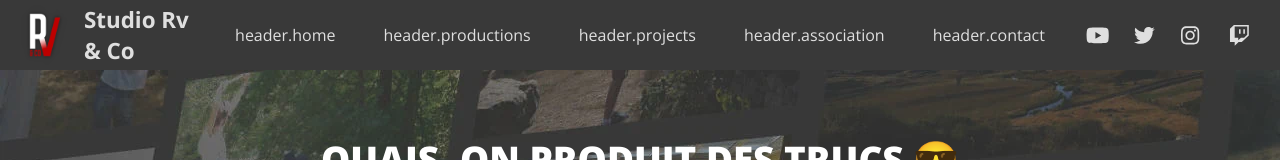
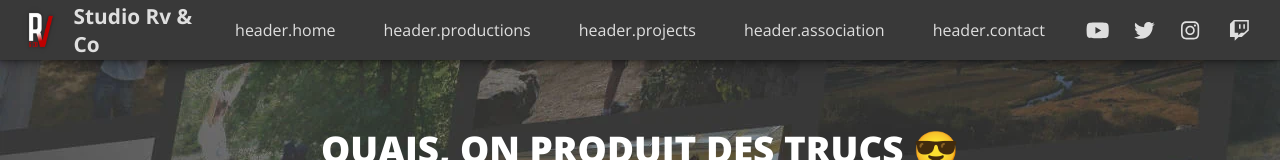
Before and after one commit to StudioRvAndCo/Website, a Vue app: page / in a window 1280 px wide. Shown: the top 160 px of the page. Built offline with nearby package versions, Linux system fonts and the light colour scheme; what @splidejs/vue-splide would draw is missing.

Commit message:
Add shadow, reduce height

```diff
--- a/src/components/Header.vue
+++ b/src/components/Header.vue
@@ -1,5 +1,6 @@
 <template>
   <header>
+    <div>
       <!-- Logo -->
       <router-link :to="{ name: 'home' }">
         <img src="@/assets/img/logo.png" alt="Studio Rv & Co" />
@@ -40,6 +41,7 @@
           <font-awesome-icon icon="fa-brands fa-twitch" />
         </a>
       </section>
+    </div>
   </header>
 </template>
 
@@ -50,15 +52,23 @@ export default {
 </script>
 
 <style scoped lang="scss">
-$height: 70px;
+$height: 60px;
 
 header {
   z-index: 100;
-  @include full-width-background-color(var(--bg-color));
-  @include max-width(var(--max-width-header));
   height: $height;
+  width: 100%;
+  padding-inline: 1rem;
   position: sticky;
   top: 0;
+  background-color: var(--bg-color);
+  box-shadow: 0 1px 1px rgba(0, 0, 0, 0.11), 0 2px 2px rgba(0, 0, 0, 0.11),
+    0 4px 4px rgba(0, 0, 0, 0.11), 0 6px 8px rgba(0, 0, 0, 0.11),
+    0 8px 16px rgba(0, 0, 0, 0.11);
+
+  div {
+    max-width: var(--max-width-header);
+    margin-inline: auto;
     display: grid;
     grid-template-columns: repeat(3, 1fr);
     align-items: center;
@@ -73,20 +83,20 @@ header {
       }
     }
 
-  & > *:first-child {
+    > *:first-child {
       justify-self: start;
       display: flex;
       align-items: center;
-    gap: 0.7rem;
+      gap: 0.5rem;
       color: var(--subtext-color) !important;
 
       img {
-      padding: 0.3rem;
+        padding: 0.4rem;
         max-height: $height;
       }
 
       h1 {
-      font-size: 1.4em;
+        font-size: 1.3em;
       }
     }
 
@@ -111,4 +121,5 @@ header {
       }
     }
   }
+}
 </style>
```
Lines whose indentation alone changed are shown as unchanged.
